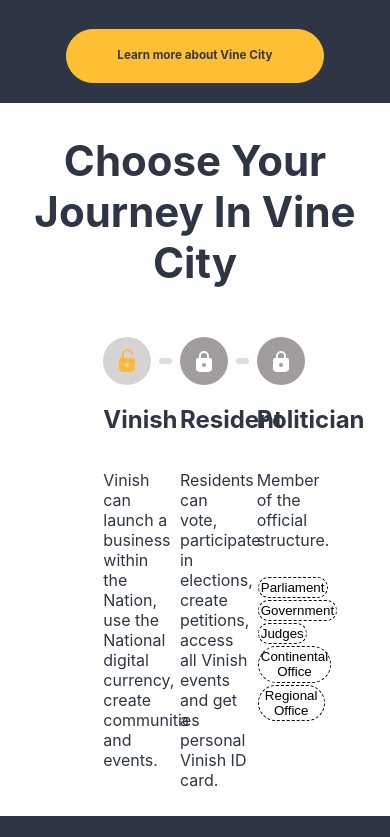
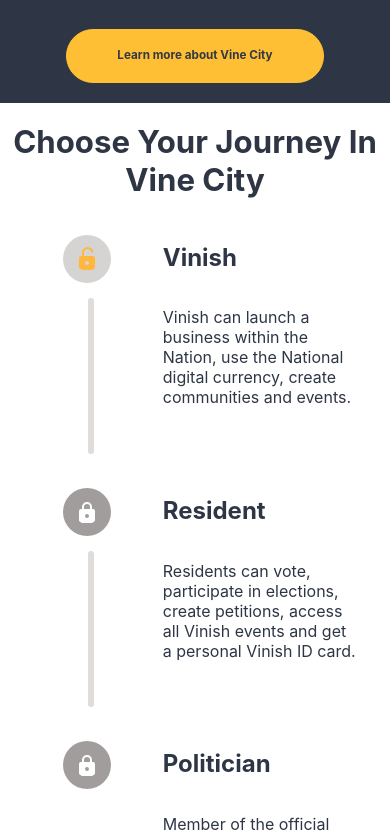
Before and after one commit to rajnishtripathi2001/Vine-City, a React (Create React App) app: page / in a window 390 px wide. Shown: the part 2600-3437 px from the top of the page. Built offline with nearby package versions, Linux system fonts and the light colour scheme; no server answers.

Commit message:
css inhanced

```diff
--- a/src/components/Section4/Section4.css
+++ b/src/components/Section4/Section4.css
@@ -1,4 +1,4 @@
-.sec4{
+.sec4 {
   background-color: #ffffff;
   color: #2e3645;
   margin: 0;
@@ -9,32 +9,26 @@
   width: 100%;
 }
 
-.sec4 h1{
+.sec4 h1 {
   font-size: 42px;
 
-	margin-top:32px;
+  margin-top: 32px;
 }
 
-
-.inner-sec{
+.inner-sec {
   display: flex;
   justify-content: space-around;
   width: 59%;
   padding: 1%;
   margin: 2% 10% 1% 20%;
-
-
-
 }
 
-.part{
+.part {
   width: 30%;
   padding: 1%;
 }
 
-
-
-.upper{
+.upper {
   grid-column-gap: 8px;
   align-items: center;
   display: grid;
@@ -42,29 +36,28 @@
   grid-auto-flow: column;
 }
 
-.icon{
+.icon {
   border: 50%;
   overflow: hidden;
 }
 
-.bgcr1{
+.bgcr1 {
   background-color: rgb(214, 211, 211);
 }
 
-.mmrc1{
+.mmrc1 {
   display: block;
   padding: 12px;
   border-radius: 50%;
-
 }
 
-.after1{
+.after1 {
   border-radius: 3px;
   content: "";
   display: block;
   height: 6px;
   width: 100%;
-	background-color: #DFDCDA;
+  background-color: #dfdcda;
 }
 
 .bgcr2 {
@@ -77,16 +70,16 @@
   border-radius: 50%;
 }
 
-.after2{
+.after2 {
   border-radius: 3px;
   content: "";
   display: block;
   height: 6px;
   width: 100%;
-	background-color: #DFDCDA;
+  background-color: #dfdcda;
 }
 
-.artical{
+.artical {
   text-align: left;
   display: flex;
   flex-direction: column;
@@ -99,10 +92,72 @@
   max-width: 320px;
 }
 
-.transbtn{
+.transbtn {
   border-radius: 20px;
   border: 1px black dashed;
   margin: 1.5%;
   padding: 3%;
   background-color: white;
 }
+
+@media screen and (min-width:475px) and (max-width: 768px){
+	.inner-sec {
+		display: flex;
+		justify-content: space-between;
+		width: 95vw;
+		background-color: aqua;
+		margin: 0;
+		padding: 0;
+	  }
+}
+
+@media screen and (min-width:320px) and (max-width: 475px){
+
+	.sec4 h1 {
+		font-size: 8vw;
+
+		margin-top: 5vw;
+	  }
+
+	.inner-sec {
+		display: flex;
+		flex-direction: column;
+		padding: 0;
+		margin-left: 0;
+	  }
+
+	  .after1 {
+		position: relative;
+		width: 40vw;
+		top: 30vw;
+		transform: rotate(90deg);
+		left: -27vw
+	  }
+	  .after2 {
+		position: relative;
+		width: 40vw;
+		top: 30vw;
+		transform: rotate(90deg);
+		left: -27vw
+	  }
+
+	  .artical {
+		/* text-align: right; */
+		display: flex;
+		flex-direction: column;
+		position: relative;
+		top: -60px;
+		left: 100px
+	  }
+
+	  .artical p{
+		width: 50vw;
+	  }
+
+	  .btcontainer {
+		display: flex;
+		flex-wrap: wrap;
+		margin-top: 10px;
+		width:50vw
+	  }
+}
```
Also changed, not shown: 1 other file (tests, documents, lock files or other folders). Lines whose indentation alone changed are shown as unchanged.
